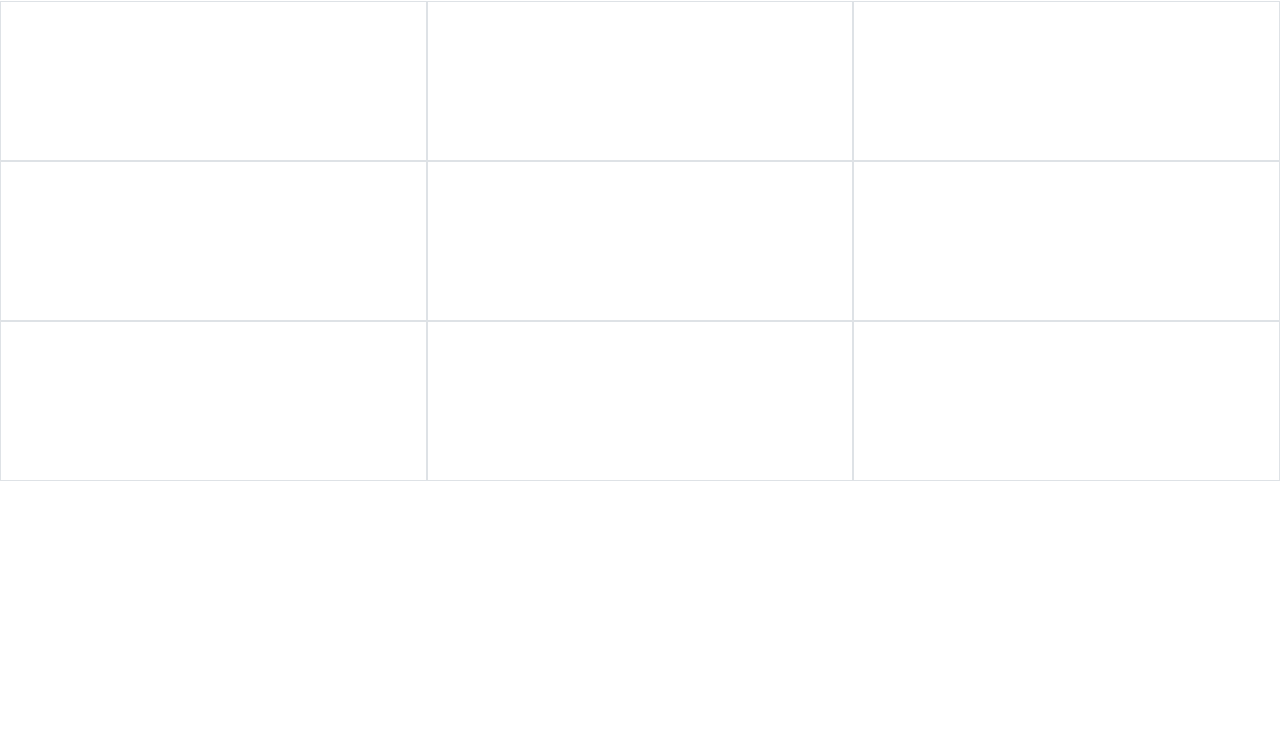
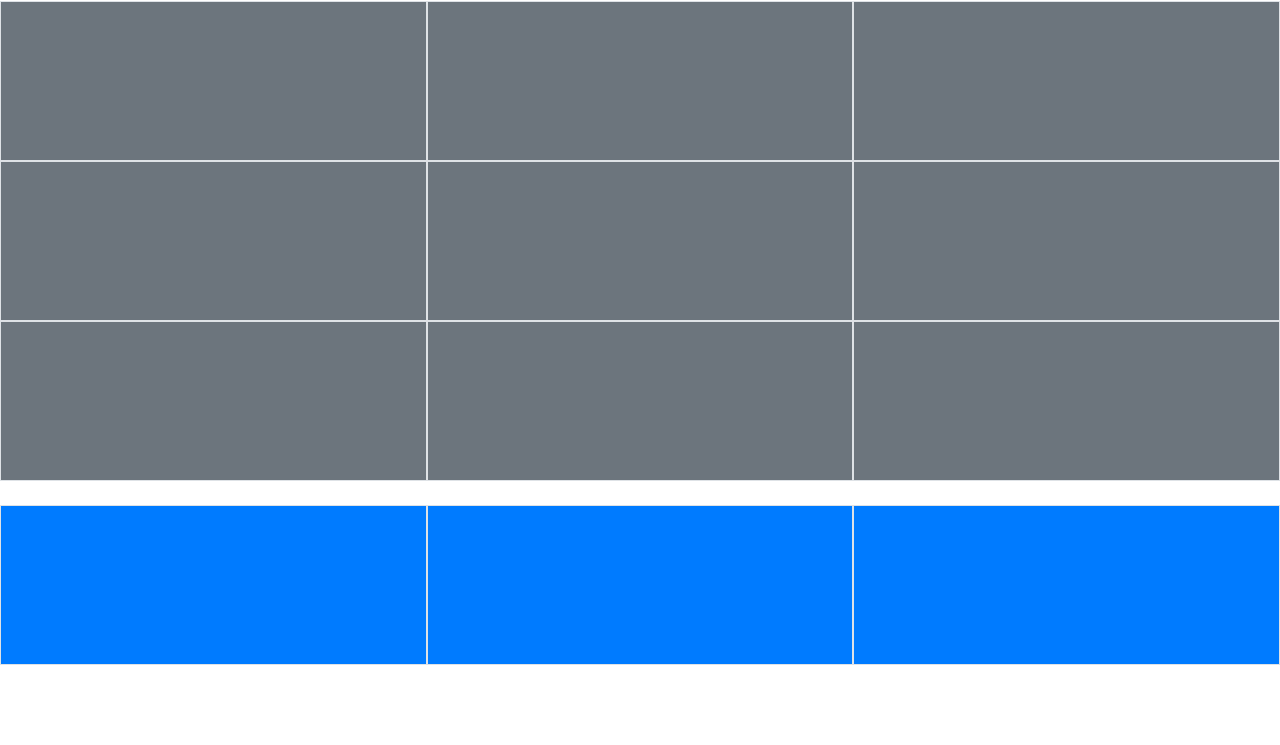
Before and after one commit to tkrogers3/Tic-Tac-Toe, a plain HTML site: page index.html in a window 1280 px wide. Shown: the part 55-800 px from the top of the page. Drawn offline with nearby package versions, Linux system fonts and the light colour scheme.

Commit message:
2nd update

```diff
--- a/index.html
+++ b/index.html
@@ -8,7 +8,7 @@
     <link rel="stylesheet" href="https://stackpath.bootstrapcdn.com/bootstrap/4.4.1/css/bootstrap.min.css" integrity="sha384-Vkoo8x4CGsO3+Hhxv8T/Q5PaXtkKtu6ug5TOeNV6gBiFeWPGFN9MuhOf23Q9Ifjh" crossorigin="anonymous">
     <link rel="stylesheet" href="style.css">
 </head>
-<body>
+<body onload="init();">
 
 
 
--- a/script.js
+++ b/script.js
@@ -1,27 +1,65 @@
 
-let title = document.createElement("h1");  // variable title- create H1 element
-title.innerHTML="Tic-Tac-Toe"; // h1 title Tic-Tac-Toe
-title.className=" h1 text-center"; //center HTML text
-title.id= "h1 "; //sets title id to h1
-let div1=document.createElement("div");
-div1.appendChild(title); //append title to div1, that sets h1  "Tic-Tac-Toe"  to id div1
-document.body.appendChild(div1); // append child div1 to parent body
-
-function createGame() {
-    let container = document.createElement("div");  //set variable container for new div created.
-    container.id="container"; //set id to container
-    container.className= "container col-12"; // sets bootstrap class name to container
+/*function build(elements, class, id, htmlText){
+    let element=document.getElement(elements);
+     element.className= class;
+     element.id= id;
+     element.innerHTML=htmlText;
+return element;
+} */
+var turn = true;
+var clicks = 0;
+var turns = ["X", "0"];
+var clickData = [0,0,0,0,0,0,0,0,0];
+var gameWinners = [
+    [0,1,2],
+    [3,4,5],
+    [6,7,8],
+    [0,3,6],
+    [1,4,7],
+    [2,5,8],
+    [0,4,8],
+    [2,4,6]
+];
 
 
-    for (let i =0; i< 3; i++) {          //for loop to create 3 rows
+// init function creates title, board, and I want it to create my status bar.
+function init(){
+    createTitle();
+    createBoard();
+    createStatusBar();
+}
+
+function createTitle (){
+    let title= document.createElement("h1");// create title
+    title.innerHTML = "Tic-Tac-Toe"; // h1 title Tic-Tac-Toe
+    title.className = " h1 text-center bg-primary"; //center HTML text
+    title.id = "h1 "; //sets title id to h1
+    let div1 = document.createElement("div");
+    div1.appendChild(title); //append title to div1, that sets h1  "Tic-Tac-Toe"  to id div1
+    document.body.appendChild(div1); // append child div1 to parent body
+
+}
+
+
+function createBoard() {
+    let container = document.createElement("div");  //set variable container for new div created.
+    container.id = "container"; //set id to container
+    container.className = "container col-12 bg-secondary text-center font-weight-bold display-2"; // sets bootstrap class name to container
+
+    /* pseudo code create rows and columns
+    1 row with 3 columns  */
+    var k = 0;
+    for (var i = 0; i < 3; i++) {          //for loop to create 3 rows
         let row = document.createElement("div");    //create a new row through each iteration
-        row.className= "row";    //set new rows class to "row"
+        row.className = "row";    //set new rows class to "row"
 
-        for(let j =0; j< 3; j++) {            //for loop to create 3 columns
+        for (var j = 0; j < 3; j++) {            //for loop to create 3 columns
             let column = document.createElement("div"); //create a new column through each iteration
-            column.className="col-4 border"; //sets new column class name to "column"
+            column.className = "col-4 border"; //sets new column class name to "column"=
+            column.id = k;
+            column.onclick = clickSquare;  // assign the function to the click
             row.appendChild(column); //appends child column to parent row
-
+            k++;
         }
         container.appendChild(row);    //appends child row to parent container.
     }
@@ -29,12 +67,101 @@ function createGame() {
 
 }
 
+function clickSquare(e){
+    // passes the event as e, automatically for any event
+    console.log(e.target.id);  //event target id is the id of the square
+    /*when square click, If Player 1 clicks, print X | If Player 2 clicks,
+    print O to occupy square space and space becomes locked. */
+    turn = !turn;
+    console.log(turn);
+    clicks++;  // adding the clicks
+    e.target.innerHTML = turns[Number(turn)]; // updating the view
 
-createGame();
+    //how do I store each click in my state? store clicks into an array.
+    clickData[e.target.id] = Number(turn) + 1; // setting the state of the clickData
 
-/* pseudo code create rows and columns
-1 row with 3 columns  */
+    // determine if there is a winner
+    checkForWinner();
+}
+
+function checkForWinner(){
+    /* check through winning array possibilities.
+    gameWinners
+    */
+   // 0,1,2   1, 1, 1  or 2, 2, 2
+   // check if index is zero
+   // if not, we need to know if x or 0 won
+   // if all of the values = 3, x wins
+   // if all of the values total 6, 0 wins
+
+   // if num of clicks == 8 and no winners, it is a draw
+    var condition = null;
+   for (var i = 0; i < gameWinners.length; i++) {
+
+       var pos1 = gameWinners[i][0]; // 0
+       var pos2 = gameWinners[i][1]; // 1
+       var pos3 = gameWinners[i][2]; // 2
+       var val1 = clickData[pos1];
+       var val2 = clickData[pos2];
+       var val3 = clickData[pos3];
+        if (  val1 == 0 || val2 == 0 || val3 == 0) {
+            // nobody has won this condition
+        } else {
+            // we have a potential win
+            var total = val1 + val2 + val3; // if total is 3, x wins
+            if(total == 3){
+                // x wins
+                condition = 1;  // x
+            }
+
+            if(total == 6){
+                // 0 wins
+                condition = 2; // 0
+            }
+
+        }
+    }
+
+    if(condition == null && clicks != 8){
+        // we have a tie
+    }
+}
 
 
 
-//document.body.appendChild
+function createStatusBar(){
+    let statusBar = document.createElement("div");  //set variable container for new div created.
+    status.id="statusBar"; //set id to container
+    statusBar.className= "container col-12 bg-primary mt-4";
+    let statusRow= document.createElement("div");
+    statusRow.className="row ";
+    let statusCol=document.createElement("div");
+    statusCol.className="col-4 border";
+    let statusCol2=document.createElement("div");
+    statusCol2.className="col-4 border";
+    let statusCol3=document.createElement("div");
+    statusCol3.className="col-4 border";
+    statusRow.appendChild(statusCol);
+    statusRow.appendChild(statusCol2);
+    statusRow.appendChild(statusCol3);
+    statusBar.appendChild(statusRow);
+    document.body.appendChild(statusBar);
+}
+
+
+
+
+/* let btn = document.createElement("button");  //set variable container for new div created.
+btn.innerHTML="Start Game"; //
+btn.className=" h1 text-center bg-primary"; //center HTML text */
+
+
+
+
+
+
+
+
+
+/* Create startBtn
+ set up startBtn id */
```
Also changed, not shown: 1 other file.
